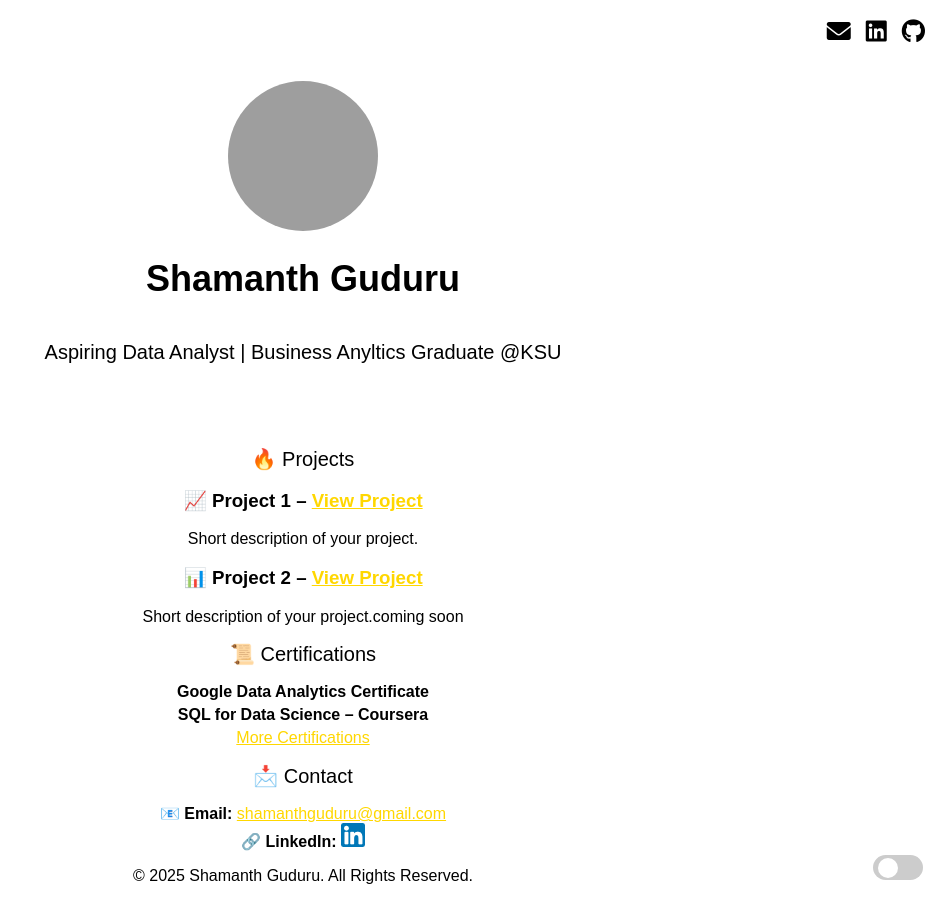
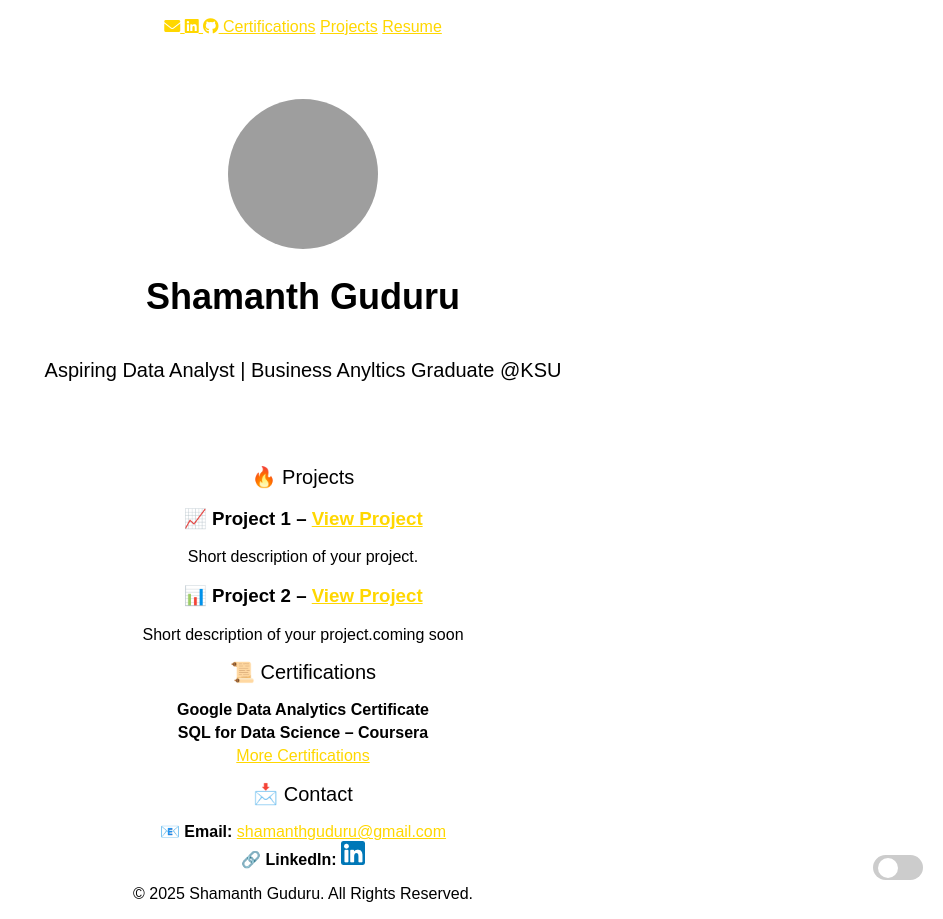
Before and after one commit to shamanthguduru/shamanthguduru.github.io, a Jekyll site: the page built from index.md, in a window 1280 px wide. Shown: the whole page, without its empty margins (337-1280 px from the left). Built offline with Jekyll 4.4.1, drawn with Linux system fonts in a browser that asks for light colours; grey boxes are pictures that could not be loaded.

Commit message:
Update default.html

```diff
--- a/_layouts/default.html
+++ b/_layouts/default.html
@@ -10,7 +10,7 @@
 </head>
 <body>
     <header>
-        <div class="social-links">
+        <div class="nav-links">
             <a href="mailto:shamanthguduru@gmail.com" target="_blank" title="Email">
                 <i class="fas fa-envelope"></i>
             </a>
@@ -20,6 +20,9 @@
             <a href="https://github.com/shamanthguduru" target="_blank" title="GitHub">
                 <i class="fab fa-github"></i>
             </a>
+            <a href="{{ '/certifications/' | relative_url }}" class="nav-item">Certifications</a>
+            <a href="{{ '/projects/' | relative_url }}" class="nav-item">Projects</a>
+            <a href="{{ '/resume/' | relative_url }}" class="nav-item">Resume</a>
         </div>
     </header>
 
```
